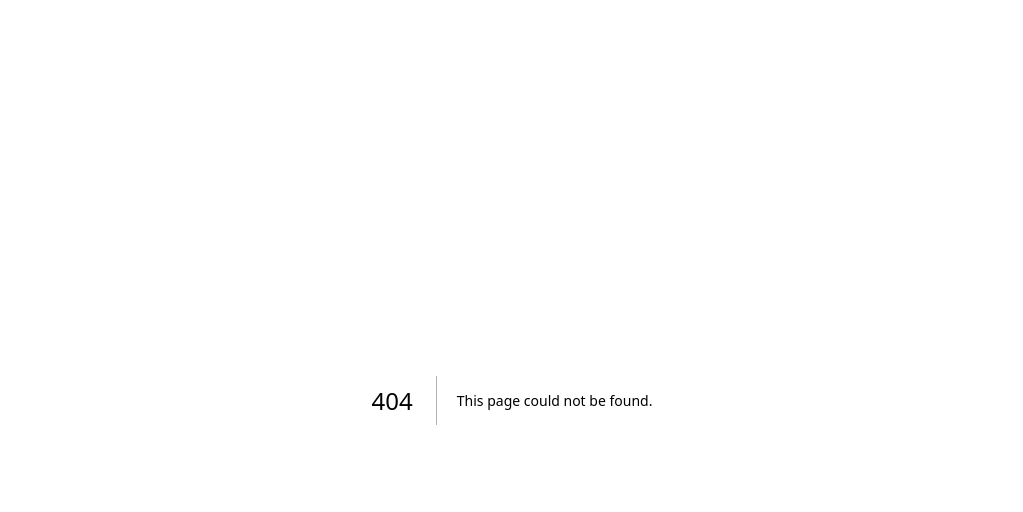
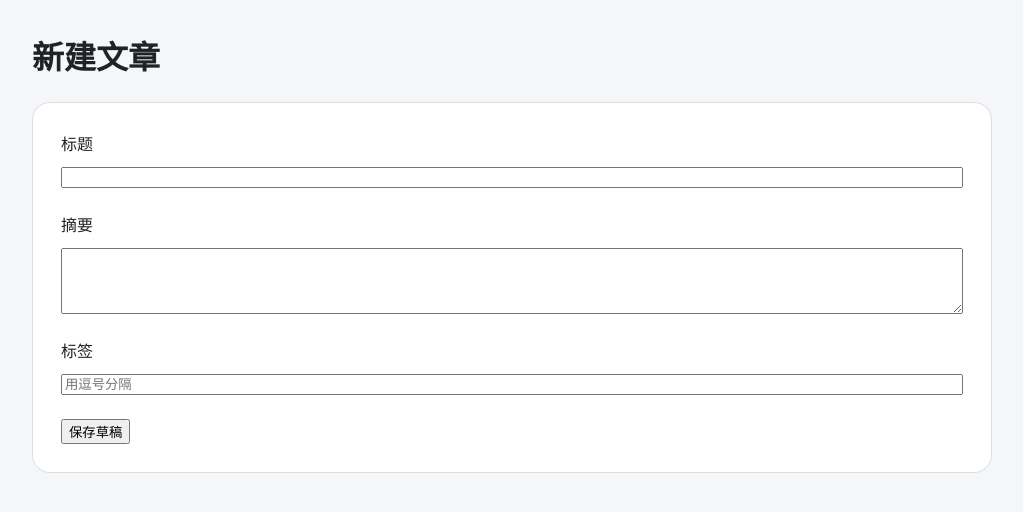
Before and after one commit to RuaN-O/outbaobao, a Next.js app: page /admin/articles/new in a window 1280 px wide. Before the commit this address had no page. Shown: the top 512 px of the page, without its empty margins (128-1151 px from the left). Built offline with nearby package versions, Linux system fonts and the light colour scheme.

Commit message:
feat: add admin article management shell

```diff
--- a/playwright.config.ts
+++ b/playwright.config.ts
@@ -14,7 +14,8 @@ export default defineConfig({
     baseURL: "http://127.0.0.1:3000"
   },
   webServer: {
-    command: "node ./node_modules/next/dist/bin/next dev --hostname 127.0.0.1",
+    command:
+      "set ADMIN_PASSWORD=secret&& set SESSION_SECRET=session-secret&& set DATABASE_URL=file:./dev.db&& set SITE_URL=http://127.0.0.1:3000&& node ./node_modules/next/dist/bin/next dev --hostname 127.0.0.1",
     port: 3000,
     reuseExistingServer: !process.env.CI
   }
--- /dev/null
+++ b/src/app/admin/articles/new/page.tsx
@@ -0,0 +1,10 @@
+import { AdminShell } from "@/components/admin/admin-shell";
+import { ArticleForm } from "@/components/admin/article-form";
+
+export default function NewArticlePage() {
+  return (
+    <AdminShell title="新建文章">
+      <ArticleForm />
+    </AdminShell>
+  );
+}
--- /dev/null
+++ b/src/app/api/admin/articles/route.ts
@@ -0,0 +1,12 @@
+import { NextResponse } from "next/server";
+
+export async function POST(request: Request) {
+  const formData = await request.formData();
+  const title = formData.get("title");
+
+  if (typeof title !== "string" || !title.trim()) {
+    return NextResponse.json({ message: "Title is required" }, { status: 400 });
+  }
+
+  return NextResponse.json({ id: "stub-article", slug: "stub-article" }, { status: 201 });
+}
--- a/src/app/api/admin/login/route.ts
+++ b/src/app/api/admin/login/route.ts
@@ -1,6 +1,6 @@
-import { cookies } from "next/headers";
 import { NextResponse } from "next/server";
 import { signAdminSession, verifyConfiguredAdminPassword } from "@/lib/auth";
+import { getSiteUrl } from "@/lib/env";
 import { ADMIN_SESSION_COOKIE } from "@/lib/session";
 
 export async function POST(request: Request) {
@@ -11,15 +11,15 @@ export async function POST(request: Request) {
     return NextResponse.json({ message: "Invalid password" }, { status: 401 });
   }
 
-  const cookieStore = await cookies();
   const session = await signAdminSession({ isAdmin: true });
+  const response = NextResponse.redirect(new URL("/admin", getSiteUrl()), { status: 303 });
 
-  cookieStore.set(ADMIN_SESSION_COOKIE, session, {
+  response.cookies.set(ADMIN_SESSION_COOKIE, session, {
     httpOnly: true,
     sameSite: "lax",
     secure: process.env.NODE_ENV === "production",
     path: "/",
   });
 
-  return NextResponse.redirect(new URL("/admin", request.url));
+  return response;
 }
--- a/src/app/api/admin/logout/route.ts
+++ b/src/app/api/admin/logout/route.ts
@@ -1,11 +1,11 @@
-import { cookies } from "next/headers";
 import { NextResponse } from "next/server";
+import { getSiteUrl } from "@/lib/env";
 import { ADMIN_SESSION_COOKIE } from "@/lib/session";
 
 export async function POST(request: Request) {
-  const cookieStore = await cookies();
+  const response = NextResponse.redirect(new URL("/admin/login", getSiteUrl()), { status: 303 });
 
-  cookieStore.delete(ADMIN_SESSION_COOKIE);
+  response.cookies.delete(ADMIN_SESSION_COOKIE);
 
-  return NextResponse.redirect(new URL("/admin/login", request.url));
+  return response;
 }
--- /dev/null
+++ b/src/components/admin/admin-shell.tsx
@@ -0,0 +1,15 @@
+type AdminShellProps = {
+  title: string;
+  children: React.ReactNode;
+};
+
+export function AdminShell({ title, children }: AdminShellProps) {
+  return (
+    <main className="page-shell">
+      <header className="page-header">
+        <h1>{title}</h1>
+      </header>
+      {children}
+    </main>
+  );
+}
--- /dev/null
+++ b/src/components/admin/article-form.tsx
@@ -0,0 +1,26 @@
+type ArticleFormProps = {
+  submitLabel?: string;
+};
+
+export function ArticleForm({ submitLabel = "保存草稿" }: ArticleFormProps) {
+  return (
+    <form className="article-detail" action="/api/admin/articles" method="post">
+      <div className="toolbar">
+        <label htmlFor="title">标题</label>
+        <input id="title" name="title" />
+      </div>
+
+      <div className="toolbar">
+        <label htmlFor="summary">摘要</label>
+        <textarea id="summary" name="summary" rows={4} />
+      </div>
+
+      <div className="toolbar">
+        <label htmlFor="tags">标签</label>
+        <input id="tags" name="tags" placeholder="用逗号分隔" />
+      </div>
+
+      <button type="submit">{submitLabel}</button>
+    </form>
+  );
+}
--- a/src/lib/env.ts
+++ b/src/lib/env.ts
@@ -15,3 +15,7 @@ export function getAdminPassword(): string {
 export function getSessionSecret(): string {
   return getRequiredEnv("SESSION_SECRET");
 }
+
+export function getSiteUrl(): string {
+  return getRequiredEnv("SITE_URL");
+}
```
Also changed, not shown: src/app/admin/page.tsx (+6 -4 lines), src/components/admin/article-list.tsx (added, +15 -0 lines), 1 other file (tests, documents, lock files or other folders).
